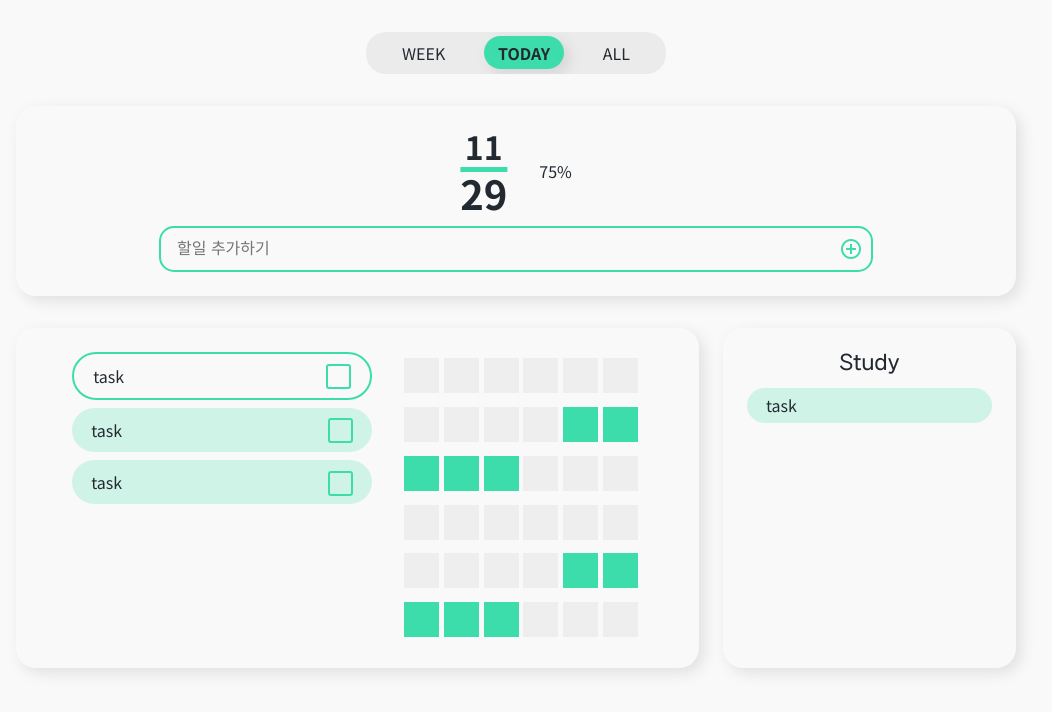
After one commit to wdahlia/Plan-T, a Django app: template templates/todos/working/today.html in a window 1280 px wide. The commit adds this page. Shown: the top 712 px of the page, without its empty margins (124-1176 px from the left). Run offline with Django 3.2, Linux system fonts and the light colour scheme; the template is opened without the code that fills it, so the values that code supplies are empty.

Commit message:
templates: today.html, today.css 생성

```diff
--- a/static/styles/main.css
+++ b/static/styles/main.css
@@ -41,7 +41,7 @@ body {
 .task {
 	background: var(--sub);
 	border-radius: 30px;
-	padding: 1rem 1.2rem;
+	padding: 0.6rem 1.2rem;
 }
 .task.activate {
 	background: var(--bg);
@@ -108,3 +108,6 @@ body {
 }
 
 /* footer */
+footer {
+	text-align: center;
+}
--- /dev/null
+++ b/static/styles/today.css
@@ -0,0 +1,231 @@
+@import url(./main.css);
+
+#today .lnb {
+	margin: 2rem auto;
+	background: var(--deact);
+	border-radius: 20px;
+	display: flex;
+	justify-content: space-around;
+	align-items: center;
+	text-align: center;
+	padding: 0.6rem;
+	width: 300px;
+	position: relative;
+	z-index: 2;
+	overflow: hidden;
+}
+#today .lnb input[type="radio"] {
+	display: none;
+}
+#today .lnb input[type="radio"]:checked + label {
+	font-weight: 700;
+}
+#today .lnb input[id="tab1"]:checked ~ .glider {
+	transform: translateX(-115%);
+}
+#today .lnb input[id="tab2"]:checked ~ .glider {
+	transform: translateX(10%);
+}
+#today .lnb input[id="tab3"]:checked ~ .glider {
+	transform: translateX(125%);
+}
+#today .lnb .tab {
+	display: flex;
+	align-items: center;
+	justify-content: center;
+	cursor: pointer;
+	padding: 0.2rem 0.5rem;
+	/* margin-right: 1.5rem; */
+}
+#today .lnb .glider {
+	position: absolute;
+	/* left: 50%; */
+	display: flex;
+	height: 33px;
+	width: 80px;
+	border-radius: 30px;
+	background: var(--main);
+	transition: 0.25s ease-out;
+	z-index: -1;
+	box-shadow: 5px 5px 15px rgba(0, 0, 0, 0.1);
+}
+
+#today .box-area {
+	margin-top: 2rem;
+	display: flex;
+	justify-content: center;
+}
+
+/* #today .box {
+	text-align: center;
+} */
+
+#today .today-info {
+	display: flex;
+	justify-content: center;
+	align-items: center;
+	margin-bottom: 0.8rem;
+}
+#today .today-date {
+	font-weight: 700;
+	margin-right: 2rem;
+	text-align: center;
+}
+
+#today .today-date .today-date-month {
+	font-size: 2rem;
+	position: relative;
+	margin-bottom: 0.7rem;
+}
+#today .today-date .today-date-month::after {
+	content: "";
+	display: block;
+	background: var(--main);
+	width: 100%;
+	height: 5px;
+	position: absolute;
+	bottom: -10px;
+	left: 50%;
+	transform: translateX(-50%);
+	transition: 0.2s;
+}
+#today .today-date .today-date-day {
+	font-size: 2.5rem;
+}
+
+#today .today-task-add {
+	border: 2px solid var(--main);
+	border-radius: 15px;
+	max-width: 75%;
+	text-align: left;
+	padding: 0.7rem 1rem;
+	margin: 0 auto;
+	position: relative;
+}
+#today .today-task-add .btn-plus {
+	position: absolute;
+	right: 0.5rem;
+	top: 50%;
+	transform: translateY(-50%);
+	color: var(--main);
+}
+
+/* task area */
+#today .today-task-area {
+	display: flex;
+	justify-content: center;
+	margin-right: 1.5rem;
+	width: 70%;
+}
+/* task timetable */
+#today .today-task-list {
+	margin-right: 2rem;
+}
+#today .today-task-list .task {
+	width: 300px;
+	display: flex;
+	justify-content: space-between;
+	align-items: center;
+	margin-bottom: 0.5rem;
+}
+#today .today-task-list .task .task-chb {
+	position: relative;
+	top: 1px;
+	width: 25px;
+	height: 25px;
+	border: 2px solid var(--main);
+	border-radius: 3px;
+	transition: background 0.1s ease;
+	cursor: pointer;
+	display: block;
+}
+#today .today-task-list .task .task-chb::after {
+	content: "";
+	position: absolute;
+	top: 2px;
+	left: 8px;
+	width: 7px;
+	height: 14px;
+	opacity: 0;
+	transform: rotate(45deg) scale(0);
+	border-right: 2px solid #fff;
+	border-bottom: 2px solid #fff;
+	transition: all 0.3s ease;
+	transition-delay: 0.15s;
+}
+#today .today-task-list .task input[type="checkbox"] {
+	display: none;
+}
+#today .today-task-list .task input[type="checkbox"]:checked ~ .task-chb {
+	border-color: transparent;
+	background: var(--main);
+	animation: jelly 0.6s ease;
+}
+
+#today
+	.today-task-list
+	.task
+	input[type="checkbox"]:checked
+	~ .task-chb::after {
+	opacity: 1;
+	transform: rotate(45deg) scale(1);
+}
+/* #today .today-timetable .timetable-hour:first-child {
+	margin-top: 0.3rem;
+} */
+#today .today-timetable .timetable-hour {
+	display: flex;
+	align-items: center;
+	padding: 0.43rem 0;
+}
+#today .today-timetable .timetable-min {
+	width: 35px;
+	height: 35px;
+	background: var(--gr);
+	margin-right: 0.3rem;
+}
+#today .today-timetable .timetable-min.activate {
+	background: var(--main);
+}
+
+/* study area */
+#today .today-study-area {
+	width: 30%;
+}
+#today .today-study-area .tit {
+	font-weight: 700;
+	margin-bottom: 1rem;
+	text-align: center;
+}
+
+/* animation */
+
+@keyframes jelly {
+	from {
+		transform: scale(1, 1);
+	}
+
+	30% {
+		transform: scale(1.25, 0.75);
+	}
+
+	40% {
+		transform: scale(0.75, 1.25);
+	}
+
+	50% {
+		transform: scale(1.15, 0.85);
+	}
+
+	65% {
+		transform: scale(0.95, 1.05);
+	}
+
+	75% {
+		transform: scale(1.05, 0.95);
+	}
+
+	to {
+		transform: scale(1, 1);
+	}
+}
--- /dev/null
+++ b/templates/todos/working/today.html
@@ -0,0 +1,138 @@
+<!DOCTYPE html>
+<html lang="ko">
+
+<head>
+    <meta charset="UTF-8">
+    <meta http-equiv="X-UA-Compatible" content="IE=edge">
+    <meta name="viewport" content="width=device-width, initial-scale=1.0">
+    <link rel="stylesheet"
+        href="https://fonts.googleapis.com/css2?family=Material+Symbols+Outlined:opsz,wght,FILL,GRAD@48,400,0,0" />
+    <link rel="stylesheet" href="../../../static/styles/init.css">
+    <link rel="stylesheet" href="../../../static/styles/today.css">
+    <title>Document</title>
+</head>
+
+<body>
+    <div class="container" id="today">
+
+        <div class="lnb-area">
+            <div class="lnb">
+                <input type="radio" name="tabmenu" id="tab1" class="tabs">
+                <label for="tab1" class="tab">WEEK</label>
+                <input type="radio" name="tabmenu" id="tab2" class="tabs" checked>
+                <label for="tab2" class="tab">TODAY</label>
+                <input type="radio" name="tabmenu" id="tab3" class="tabs">
+                <label for="tab3" class="tab">ALL</label>
+                <span class="glider"></span>
+            </div>
+        </div>
+
+        <div class="box">
+            <div class="today-info">
+                <div class="today-date">
+                    <p class="today-date-month">
+                        11
+                    </p>
+                    <p class="today-date-day">29</p>
+                </div>
+                <div class="today-per">
+                    75%
+                </div>
+            </div>
+            <div class="today-task-add">
+                <form action="#">
+                    <input type="text" name="todayTask" id="" placeholder="할일 추가하기">
+                    <span class="material-symbols-outlined btn-plus">
+                        add_circle
+                    </span>
+                </form>
+            </div>
+        </div>
+        <div class="box-area">
+            <div class="box today-task-area">
+                <ul class="today-task-list">
+                    <li class="task activate">
+                        <p class="task-cont">task</p>
+                        <input type="checkbox" name="task-chb1" id="task-chb1">
+                        <label for="task-chb1" class="task-chb"></label>
+                    </li>
+                    <li class="task">
+                        <p class="task-cont">task</p>
+                        <input type="checkbox" name="task-chb2" id="task-chb2">
+                        <label for="task-chb2" class="task-chb"></label>
+                    </li>
+                    <li class="task">
+                        <p class="task-cont">task</p>
+                        <input type="checkbox" name="task-chb3" id="task-chb3">
+                        <label for="task-chb3" class="task-chb"></label>
+                    </li>
+                </ul>
+                <div class="today-timetable">
+                    <div class="timetable-col">
+                        <div class="timetable-hour">
+                            <p class="timetable-min"></p>
+                            <p class="timetable-min"></p>
+                            <p class="timetable-min"></p>
+                            <p class="timetable-min"></p>
+                            <p class="timetable-min"></p>
+                            <p class="timetable-min "></p>
+                        </div>
+                        <div class="timetable-hour">
+                            <p class="timetable-min"></p>
+                            <p class="timetable-min"></p>
+                            <p class="timetable-min"></p>
+                            <p class="timetable-min"></p>
+                            <p class="timetable-min activate"></p>
+                            <p class="timetable-min activate"></p>
+                        </div>
+                        <div class="timetable-hour">
+                            <p class="timetable-min activate"></p>
+                            <p class="timetable-min activate"></p>
+                            <p class="timetable-min activate"></p>
+                            <p class="timetable-min"></p>
+                            <p class="timetable-min"></p>
+                            <p class="timetable-min"></p>
+                        </div>
+                    </div>
+                    <div class="timetable-col">
+                        <div class="timetable-hour">
+                            <p class="timetable-min"></p>
+                            <p class="timetable-min"></p>
+                            <p class="timetable-min"></p>
+                            <p class="timetable-min"></p>
+                            <p class="timetable-min"></p>
+                            <p class="timetable-min "></p>
+                        </div>
+                        <div class="timetable-hour">
+                            <p class="timetable-min"></p>
+                            <p class="timetable-min"></p>
+                            <p class="timetable-min"></p>
+                            <p class="timetable-min"></p>
+                            <p class="timetable-min activate"></p>
+                            <p class="timetable-min activate"></p>
+                        </div>
+                        <div class="timetable-hour">
+                            <p class="timetable-min activate"></p>
+                            <p class="timetable-min activate"></p>
+                            <p class="timetable-min activate"></p>
+                            <p class="timetable-min"></p>
+                            <p class="timetable-min"></p>
+                            <p class="timetable-min"></p>
+                        </div>
+                    </div>
+
+                </div>
+            </div>
+            <div class="box today-study-area">
+                <h3 class="tit">Study</h3>
+                <ul class="study-task-list">
+                    <li class="task">task</li>
+                </ul>
+            </div>
+        </div>
+    </div>
+
+
+</body>
+
+</html>
```
Also changed, not shown: templates/base.html (+1 -20 lines).
